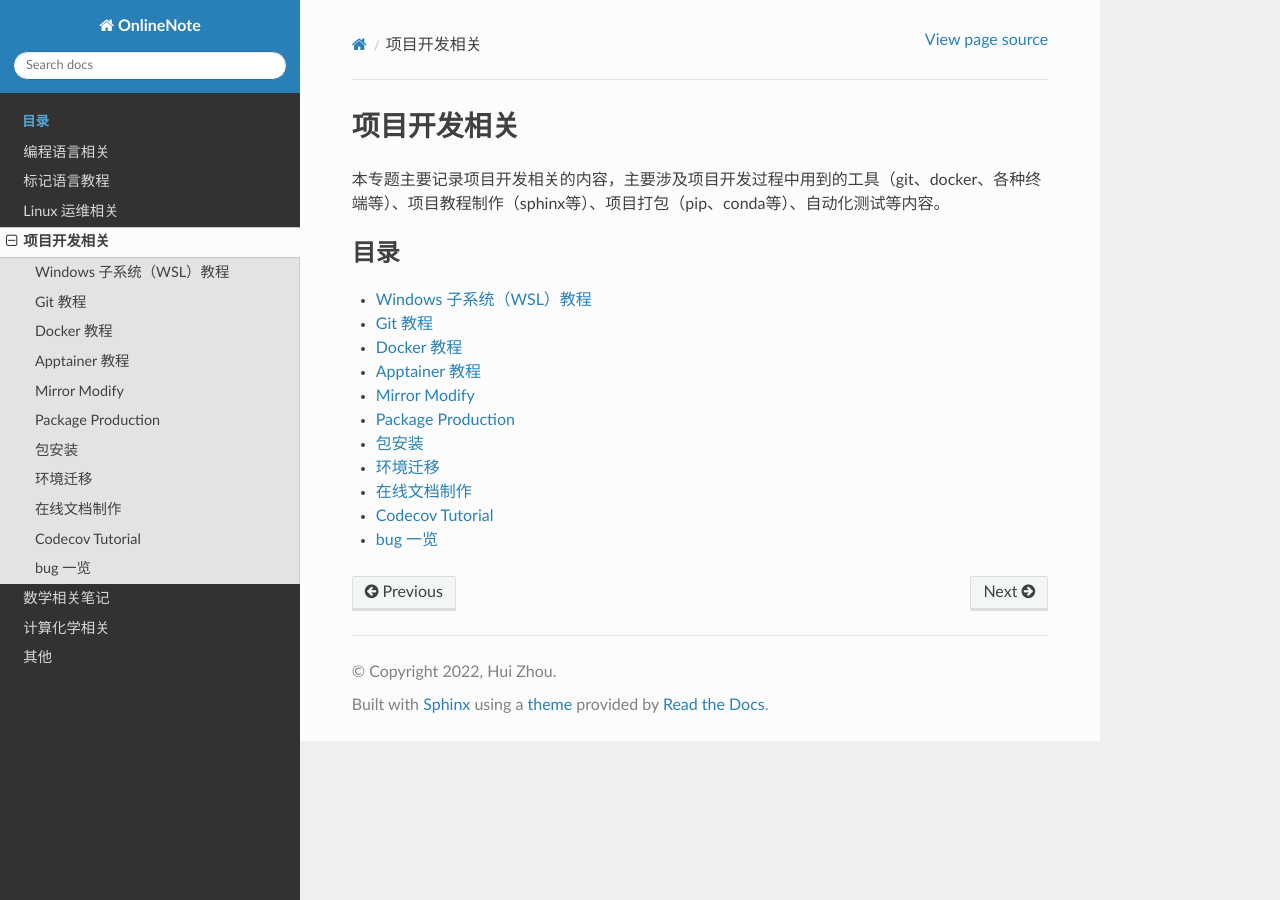
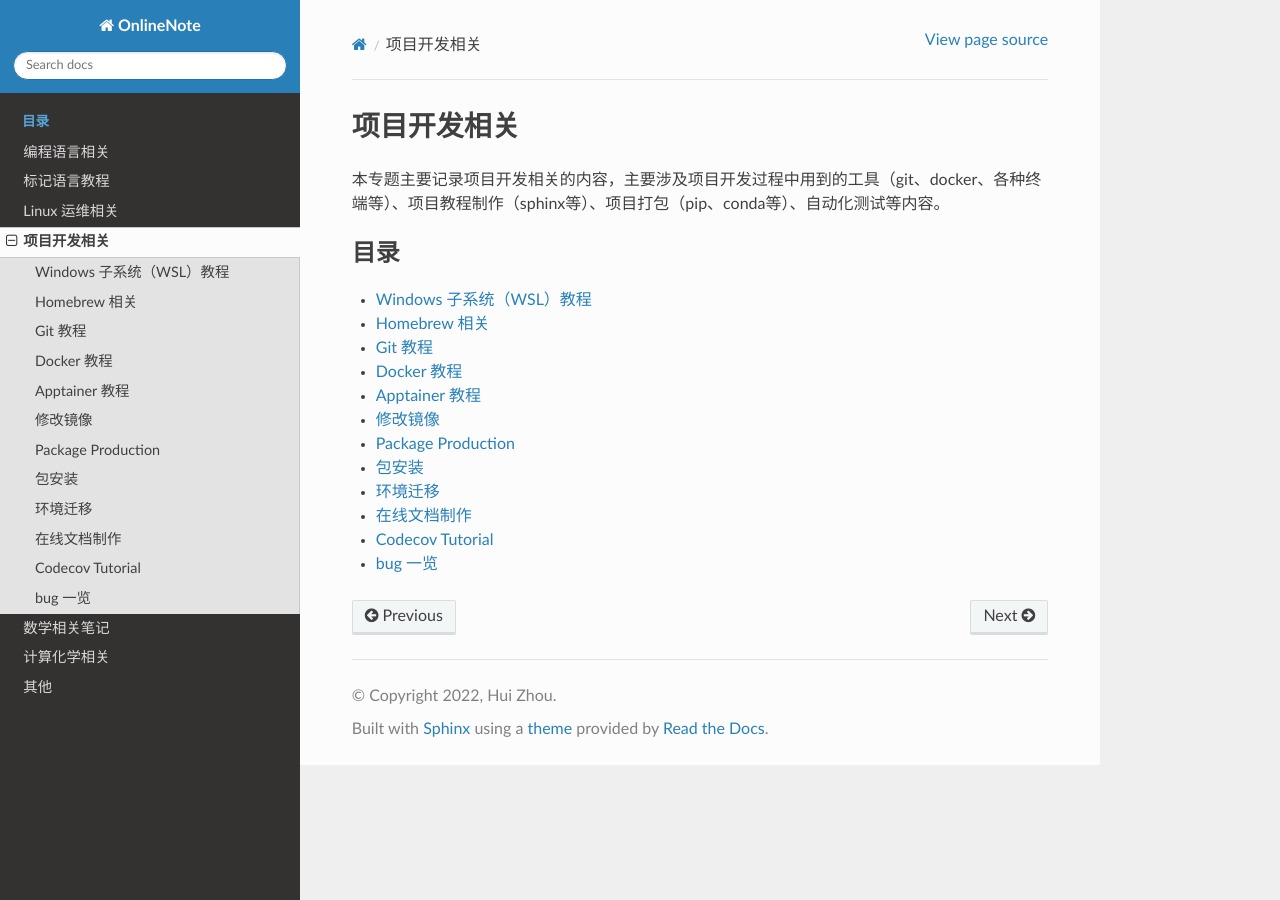
Before and after one commit to Rasic2/CodeNote, a Sphinx documentation site: the page built from docs/source/development.rst, in a window 1280 px wide. Built offline with Sphinx 7.4.7 and the Read the Docs theme 2.0.0, drawn with Linux system fonts in a browser that asks for light colours.

Commit message:
add brew

````diff
--- a/docs/source/development.rst
+++ b/docs/source/development.rst
@@ -8,6 +8,7 @@
    :caption: 目录
 
    development/wsl.md
+   development/brew.md
    development/git.md
    development/docker.md
    development/apptainer.md
--- /dev/null
+++ b/docs/source/development/brew.md
@@ -0,0 +1,15 @@
+# Homebrew 相关
+
+## 修改镜像源
+
+添加如下环境变量到 `zshrc` 或 `bashrc` 文件中
+
+```bash
+export HOMEBREW_BREW_GIT_REMOTE="https://mirrors.tuna.tsinghua.edu.cn/git/homebrew/brew.git"
+export HOMEBREW_CORE_GIT_REMOTE="https://mirrors.tuna.tsinghua.edu.cn/git/homebrew/homebrew-core.git"
+export HOMEBREW_BOTTLE_DOMAIN="https://mirrors.tuna.tsinghua.edu.cn/homebrew-bottles"
+```
+
+## 参考
+
+- [Homebrew / Linuxbrew 镜像使用帮助](https://mirrors.tuna.tsinghua.edu.cn/help/homebrew/)
--- a/docs/source/development/mirror.rst
+++ b/docs/source/development/mirror.rst
@@ -1,4 +1,4 @@
-Mirror Modify
+修改镜像
 =================================
 
 Conda Mirror
````
Also changed, not shown: docs/source/linux.md (+4 -0 lines).
